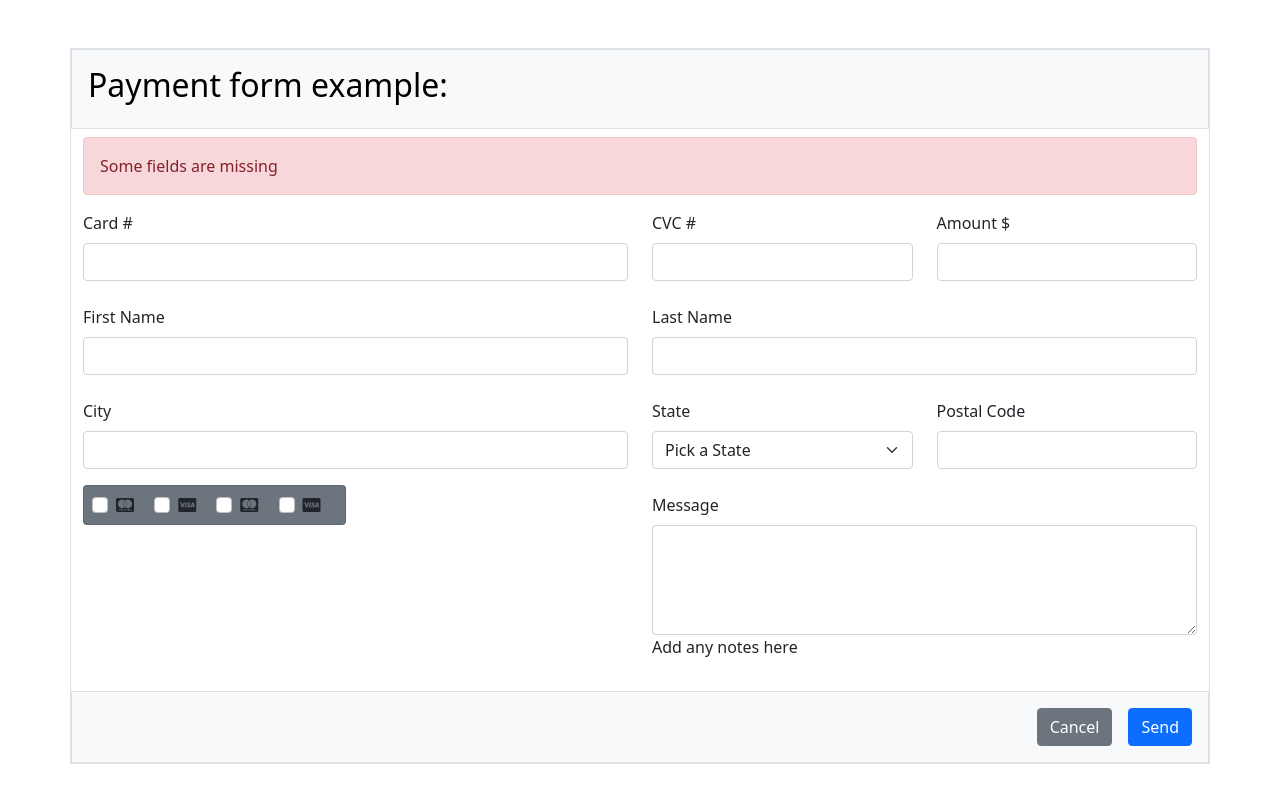
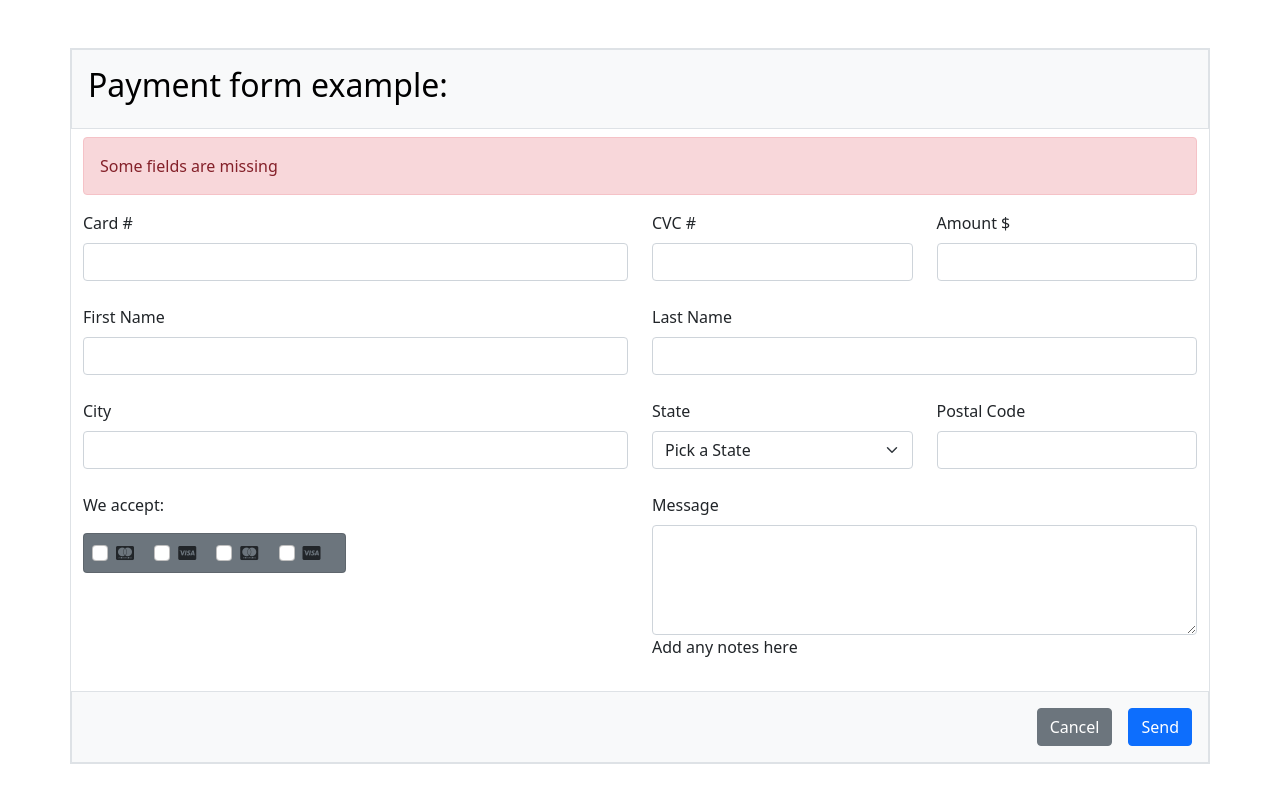
Before and after one commit to 4GeeksAcademy/Html-Form-con-Bootstrap, a plain HTML site: page index.html in a window 1280 px wide. Drawn offline with nearby package versions, Linux system fonts and the light colour scheme.

Commit message:
First commit

```diff
--- a/index.html
+++ b/index.html
@@ -19,7 +19,7 @@
 
 
 
-            <form >
+        <form>
             <div class="row bg-light mb-2">
                 <div class="col-12 border p-3">
                     <h2>Payment form example:</h2>
@@ -114,27 +114,35 @@
             <div class="row">
 
                 <div class="col-6">
+                    <div class="row">
+                        <div class="col mb-2">
+                        <p class="">We accept:</p>
+                        </div>
+                    </div>
 
                     <div class="card d-inline bg-secondary p-2">
-
                         <div class="form-check form-check-inline">
                             <input class="form-check-input" type="checkbox" id="inlineCheckbox1" value="option1" />
-                                <label class="form-check-label" for="inlineCheckbox1"><i class="fa-brands fa-cc-mastercard"></i></label>
+                            <label class="form-check-label" for="inlineCheckbox1"><i
+                                    class="fa-brands fa-cc-mastercard"></i></label>
                         </div>
 
                         <div class="form-check form-check-inline">
                             <input class="form-check-input" type="checkbox" id="inlineCheckbox2" value="option2" />
-                                <label class="form-check-label" for="inlineCheckbox2"><i class="fa-brands fa-cc-visa"></i></label>
+                            <label class="form-check-label" for="inlineCheckbox2"><i
+                                    class="fa-brands fa-cc-visa"></i></label>
                         </div>
 
                         <div class="form-check form-check-inline">
                             <input class="form-check-input" type="checkbox" id="inlineCheckbox1" value="option1" />
-                                <label class="form-check-label" for="inlineCheckbox1"><i class="fa-brands fa-cc-mastercard"></i></label>
+                            <label class="form-check-label" for="inlineCheckbox1"><i
+                                    class="fa-brands fa-cc-mastercard"></i></label>
                         </div>
 
                         <div class="form-check form-check-inline">
                             <input class="form-check-input" type="checkbox" id="inlineCheckbox2" value="option2" />
-                                <label class="form-check-label" for="inlineCheckbox2"><i class="fa-brands fa-cc-visa"></i></label>
+                            <label class="form-check-label" for="inlineCheckbox2"><i
+                                    class="fa-brands fa-cc-visa"></i></label>
                         </div>
 
                     </div>
```
Lines whose indentation alone changed are shown as unchanged.
